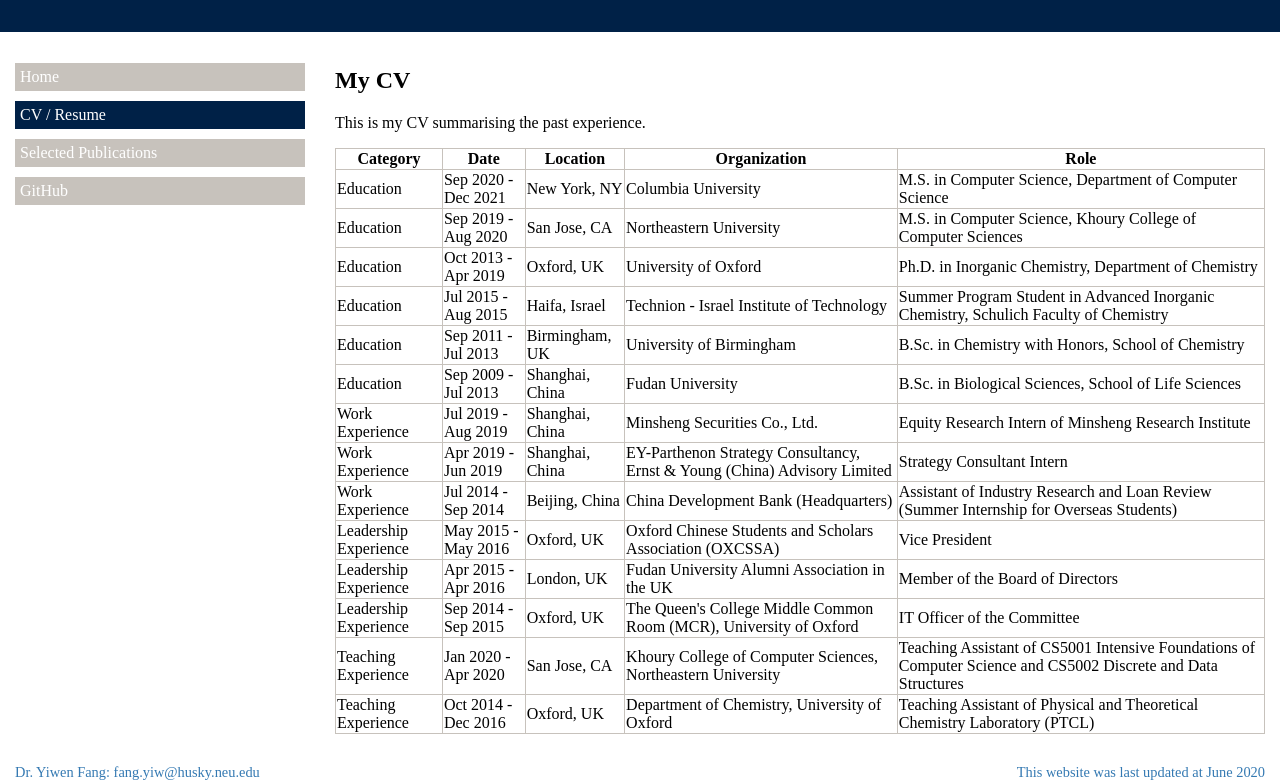
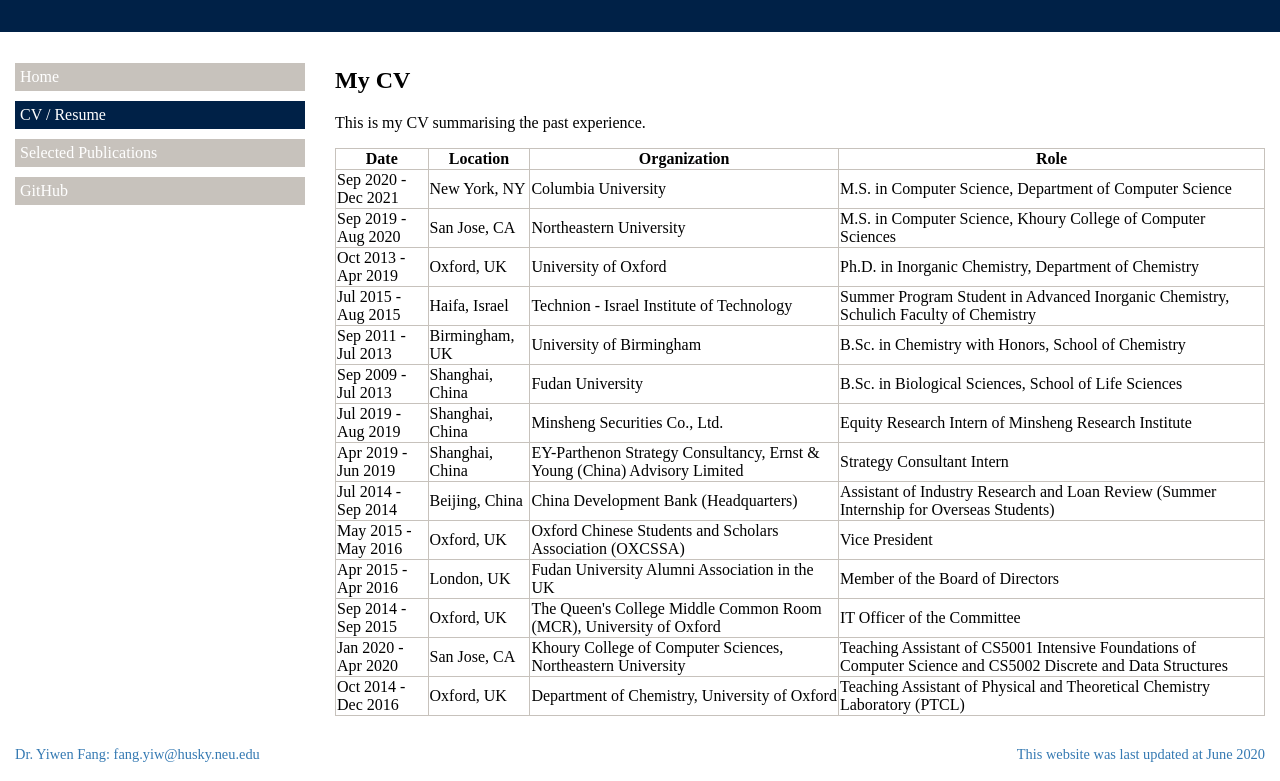
Before and after one commit to fangyiwen/PersonalWebsite-YiwenFang, a website: page html/cv.html in a window 1280 px wide. Shown: the part 65-846 px from the top of the page. Drawn offline with nearby package versions, Linux system fonts and the light colour scheme.

Commit message:
Update text in cv.html, end Project 1

```diff
--- a/html/cv.html
+++ b/html/cv.html
@@ -32,7 +32,6 @@
         <table>
           <thead>
           <tr>
-            <th>Category</th>
             <th>Date</th>
             <th>Location</th>
             <th>Organization</th>
@@ -41,91 +40,78 @@
           </thead>
           <tbody>
           <tr>
-            <td>Education</td>
             <td>Sep 2020 - Dec 2021</td>
             <td>New York, NY</td>
             <td>Columbia University</td>
             <td>M.S. in Computer Science, Department of Computer Science</td>
           </tr>
           <tr>
-            <td>Education</td>
             <td>Sep 2019 - Aug 2020</td>
             <td>San Jose, CA</td>
             <td>Northeastern University</td>
             <td>M.S. in Computer Science, Khoury College of Computer Sciences</td>
           </tr>
           <tr>
-            <td>Education</td>
             <td>Oct 2013 - Apr 2019</td>
             <td>Oxford, UK</td>
             <td>University of Oxford</td>
             <td>Ph.D. in Inorganic Chemistry, Department of Chemistry</td>
           </tr>
           <tr>
-            <td>Education</td>
             <td>Jul 2015 - Aug 2015</td>
             <td>Haifa, Israel</td>
             <td>Technion - Israel Institute of Technology</td>
             <td>Summer Program Student in Advanced Inorganic Chemistry, Schulich Faculty of Chemistry</td>
           </tr>
           <tr>
-            <td>Education</td>
             <td>Sep 2011 - Jul 2013</td>
             <td>Birmingham, UK</td>
             <td>University of Birmingham</td>
             <td>B.Sc. in Chemistry with Honors, School of Chemistry</td>
           </tr>
           <tr>
-            <td>Education</td>
             <td>Sep 2009 - Jul 2013</td>
             <td>Shanghai, China</td>
             <td>Fudan University</td>
             <td>B.Sc. in Biological Sciences, School of Life Sciences</td>
           </tr>
           <tr>
-            <td>Work Experience</td>
             <td>Jul 2019 - Aug 2019</td>
             <td>Shanghai, China</td>
             <td>Minsheng Securities Co., Ltd.</td>
             <td>Equity Research Intern of Minsheng Research Institute</td>
           </tr>
           <tr>
-            <td>Work Experience</td>
             <td>Apr 2019 - Jun 2019</td>
             <td>Shanghai, China</td>
             <td>EY-Parthenon Strategy Consultancy, Ernst & Young (China) Advisory Limited</td>
             <td>Strategy Consultant Intern</td>
           </tr>
           <tr>
-            <td>Work Experience</td>
             <td>Jul 2014 - Sep 2014</td>
             <td>Beijing, China</td>
             <td>China Development Bank (Headquarters)</td>
             <td>Assistant of Industry Research and Loan Review (Summer Internship for Overseas Students)</td>
           </tr>
           <tr>
-            <td>Leadership Experience</td>
             <td>May 2015 - May 2016</td>
             <td>Oxford, UK</td>
             <td>Oxford Chinese Students and Scholars Association (OXCSSA)</td>
             <td>Vice President</td>
           </tr>
           <tr>
-            <td>Leadership Experience</td>
             <td>Apr 2015 - Apr 2016</td>
             <td>London, UK</td>
             <td>Fudan University Alumni Association in the UK</td>
             <td>Member of the Board of Directors</td>
           </tr>
           <tr>
-            <td>Leadership Experience</td>
             <td>Sep 2014 - Sep 2015</td>
             <td>Oxford, UK</td>
             <td>The Queen's College Middle Common Room (MCR), University of Oxford</td>
             <td>IT Officer of the Committee</td>
           </tr>
           <tr>
-            <td>Teaching Experience</td>
             <td>Jan 2020 - Apr 2020</td>
             <td>San Jose, CA</td>
             <td>Khoury College of Computer Sciences, Northeastern University</td>
@@ -134,7 +120,6 @@
             </td>
           </tr>
           <tr>
-            <td>Teaching Experience</td>
             <td>Oct 2014 - Dec 2016</td>
             <td>Oxford, UK</td>
             <td>Department of Chemistry, University of Oxford</td>
```
Also changed, not shown: readme_images/page2.png.
